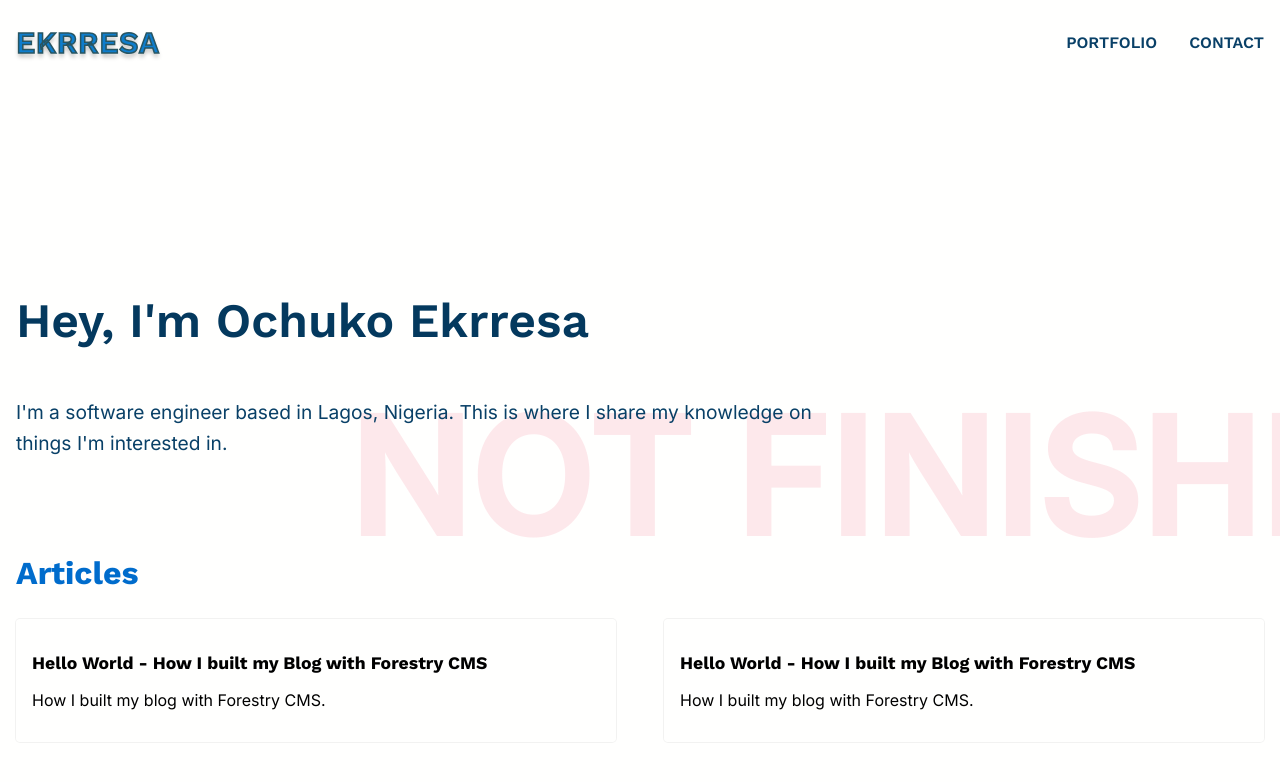
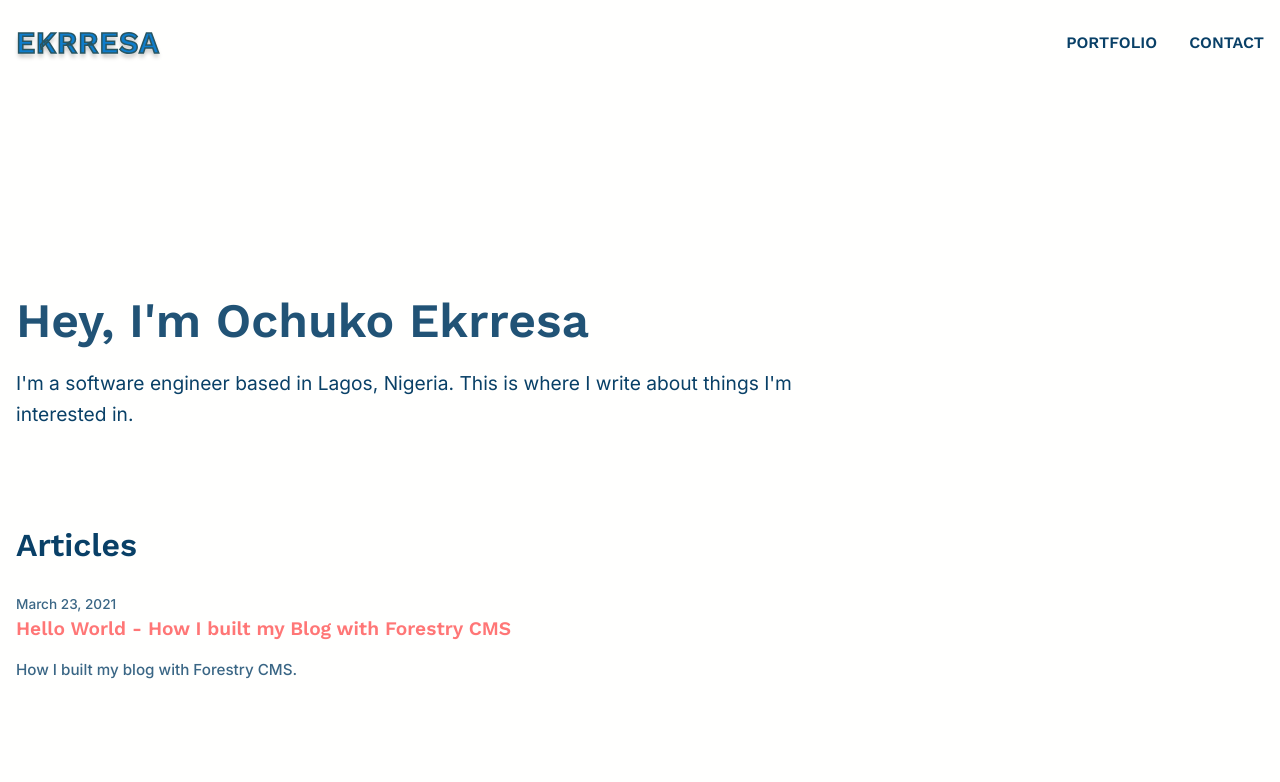
Before and after one commit to chuck-huey/chukky-portfolio, a Next.js app: page /blog in a window 1280 px wide. Shown: the top 782 px of the page. Built offline with nearby package versions, Linux system fonts and the light colour scheme.

Commit message:
Finalised styles for blog index page

```diff
--- a/pages/blog/index.tsx
+++ b/pages/blog/index.tsx
@@ -1,10 +1,12 @@
 import Head from 'next/head';
 import Link from 'next/link';
 import styled from 'styled-components';
+import { format } from 'date-fns';
 
 import { Body } from '../../components/Body';
 import { NavBar } from '../../components/NavBar';
 import { getSortedPostsData, PostFrontMatter } from '../../lib/posts';
+import { Footer } from '../../components/Footer';
 
 const navList = [
 	{ text: 'portfolio', url: '/' },
@@ -25,36 +27,33 @@ export default function BlogHome(props: { allPostsData: PostFrontMatter[] }) {
 					<main className="main container">
 						<h1 className="heading">Hey, I'm Ochuko Ekrresa</h1>
 						<p className="heading__text">
-							I'm a software engineer based in Lagos, Nigeria. This is where I share my
-							knowledge on things I'm interested in.
+							I'm a software engineer based in Lagos, Nigeria. This is where I write about
+							things I'm interested in.
 						</p>
 					</main>
 
-					<div className="construction">Not Finished</div>
-
 					<section className="container">
 						<h2 className="article__heading">Articles</h2>
-						<section className="articles">
+						<ul className="articles">
 							{allPostsData.map(data => (
-								<Link href="#" key={data.id}>
-									<div className="post__card">
-										<h3>{data.title}</h3>
-										<p>{data.summary}</p>
-									</div>
-								</Link>
+								<li key={data.id} className="post__card">
+									<Link href={`/blog/${data.id}`}>
+										<div>
+											<p className="post__date">
+												{format(new Date(JSON.parse(data.date)), 'MMMM d, yyyy')}
+											</p>
+											<h3>{data.title}</h3>
+											<p>{data.summary}</p>
+										</div>
+									</Link>
+								</li>
 							))}
-							{allPostsData.map(data => (
-								<Link href="#" key={data.id}>
-									<div className="post__card">
-										<h3>{data.title}</h3>
-										<p>{data.summary}</p>
-									</div>
-								</Link>
-							))}
-						</section>
+						</ul>
 					</section>
 				</StyledContainer>
 			</Body>
+
+			<Footer />
 		</>
 	);
 }
@@ -74,7 +73,8 @@ const StyledContainer = styled.section`
 		.heading {
 			font-size: 3rem;
 			font-weight: 600;
-			color: #04395e;
+			color: #094067e6;
+			margin-bottom: 0;
 		}
 
 		.heading__text {
@@ -85,37 +85,45 @@ const StyledContainer = styled.section`
 		}
 	}
 
-	.construction {
-		color: #ef45651f;
-		text-transform: uppercase;
-		position: absolute;
-		z-index: -10;
-		font-size: 10rem;
-		font-weight: 700;
-		transform: translate(31%, -50%);
-	}
-
 	.article__heading {
 		font-size: 2rem;
 		margin-top: 3em;
-		color: #006ccc;
+		margin-bottom: 1em;
+		color: #094067;
+		font-weight: 600;
 	}
 
 	.articles {
 		display: grid;
 		grid-template-columns: auto auto;
 		gap: 3em;
+		list-style: none;
+		padding-left: 0;
 	}
 
 	.post__card {
-		box-shadow: rgba(0, 0, 0, 0.05) 0px 0px 0px 1px;
 		border-radius: 4px;
-		max-width: 60em;
-		padding: 1em;
-		margin-bottom: 1em;
+		margin-bottom: 3em;
+		cursor: pointer;
+		color: #094067;
+
+		.post__date {
+			margin: 0;
+			font-size: 0.85rem;
+			font-weight: 500;
+		}
 
 		h3 {
-			font-size: 1.1rem;
+			font-size: 1.2rem;
+			color: rgb(255, 118, 118);
+			margin-top: 0.3em;
+			font-weight: 600;
+		}
+
+		p {
+			font-size: 0.95rem;
+			opacity: 0.8;
+			font-weight: 500;
 		}
 	}
 `;
```
